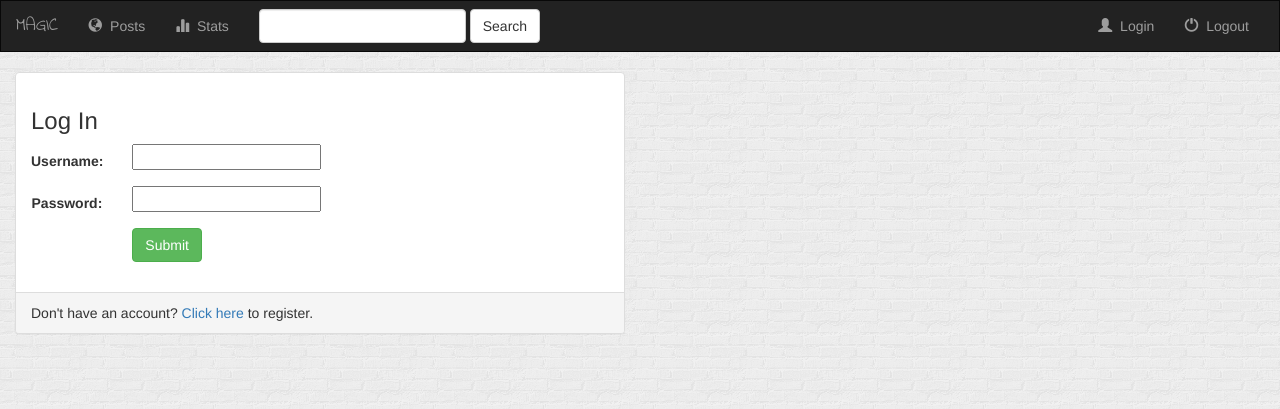
After one commit to voidmeistr/mtgapp, a Django app: page /logout_user/ in a window 1280 px wide. The commit adds this page. Shown: the top 409 px of the page. Run offline with Django 3.2, Linux system fonts and the light colour scheme; some libraries are stand-ins or nearby versions.

Commit message:
added user account,login,logout,register

```diff
--- /dev/null
+++ b/magic/forms.py
@@ -0,0 +1,9 @@
+from django.contrib.auth.models import User
+from django import forms
+
+class UserForm(forms.ModelForm):
+	password = forms.CharField(widget=forms.PasswordInput)
+
+	class Meta:
+		model = User
+		fields = ['username', 'email', 'password']
--- a/magic/templates/magic/base.html
+++ b/magic/templates/magic/base.html
@@ -1,7 +1,7 @@
 <!DOCTYPE html>
 <html>
 <head>
-	<title>Magic</title>
+	<title>{% block title %}{% endblock %}</title>
 	{% load staticfiles %}
 	<link rel="stylesheet" href="https://maxcdn.bootstrapcdn.com/bootstrap/3.3.7/css/bootstrap.min.css">
 	<link href="https://fonts.googleapis.com/css?family=Indie+Flower" rel="stylesheet">
@@ -47,12 +47,12 @@
 
 				<ul class="nav navbar-nav navbar-right">
 					<li class="">
-						<a href="{% url 'magic:index' %}">
+						<a href="{% url 'magic:login_user' %}">
 							<span class="glyphicon glyphicon-user" aria-hidden="true"></span>&nbsp; Login
 						</a>
 					</li>
 					<li class="">
-						<a href="{% url 'magic:index' %}">
+						<a href="{% url 'magic:logout_user' %}">
 							<span class="glyphicon glyphicon-off" aria-hidden="true"></span>&nbsp; Logout
 						</a>
 					</li>
--- a/magic/templates/magic/detail.html
+++ b/magic/templates/magic/detail.html
@@ -1,4 +1,5 @@
 {% extends 'magic/base.html' %}
+{% block title %}Post{% endblock %}
 
 {% block body %}
 	<h1>{{ post.title }}</h1>
--- a/magic/templates/magic/index.html
+++ b/magic/templates/magic/index.html
@@ -1,4 +1,5 @@
 {% extends 'magic/base.html' %}
+{% block title %}Index{% endblock %}
 
 {% block body %}
 	{% if all_posts %}
--- /dev/null
+++ b/magic/templates/magic/login.html
@@ -0,0 +1,49 @@
+{% extends 'magic/base.html' %}
+{% block title %}Log In{% endblock %}
+
+{% block body %}
+<div class="container-fluid">
+
+    <div class="row">
+        <div class="col-sm-12 col-md-6">
+            <div class="panel panel-default">
+                <div class="panel-body">
+                    <h3>Log In</h3>
+                    {% if error_message %}
+                        <p><strong>{{ error_message }}</strong></p>
+                    {% endif %}
+                    <form class="form-horizontal" role="form" action="{% url 'magic:login_user'%}" method="post" enctype="multipart/form-data">
+                        {% csrf_token %}
+                        <div class="form-group">
+                            <label class="control-label col-sm-2" for="id_username">
+                                Username:
+                            </label>
+                            <div class="col-sm-10">
+                                <input id="id_username" maxlength="30" name="username" type="text">
+                            </div>
+                        </div>
+                        <div class="form-group">
+                            <label class="control-label col-sm-2" for="id_password">
+                                Password:
+                            </label>
+                            <div class="col-sm-10">
+                                <input id="id_password" maxlength="30" name="password" type="password">
+                            </div>
+                        </div>
+                        <div class="form-group">
+                            <div class="col-sm-offset-2 col-sm-10">
+                                <button type="submit" class="btn btn-success">Submit</button>
+                            </div>
+                        </div>
+                    </form>
+                </div>
+                <div class="panel-footer">
+                    Don't have an account? <a href="{% url 'magic:register' %}">Click here</a> to register.
+                </div>
+            </div>
+        </div>
+    </div>
+
+</div>
+
+{% endblock %}
--- a/magic/urls.py
+++ b/magic/urls.py
@@ -4,6 +4,14 @@ from . import views
 app_name = 'magic'
 
 urlpatterns = [
+	#home page
 	url(r'^$', views.IndexView.as_view(), name='index'),
+	#registration page
+	url(r'^register/$', views.UserFormView.as_view(), name='register'),
+	#logout
+	url(r'^logout_user/$', views.logout_user, name='logout_user'),
+	#login
+    url(r'^login_user/$', views.login_user, name='login_user'),
+	#Post detail , /1/ ,/123/
 	url(r'^(?P<pk>[0-9]+)/$', views.DetailView.as_view(), name='detail'),
 ]
--- a/magic/views.py
+++ b/magic/views.py
@@ -1,15 +1,80 @@
 from django.views import generic
 from .models import Post
-
+from django.shortcuts import render, redirect
+from django.contrib.auth import authenticate, login, logout
+from django.views.generic.edit import CreateView, UpdateView, DeleteView
+from django.views.generic import View
+from .forms import UserForm
 # Create your views here.
 
+
 class IndexView(generic.ListView):
-	template_name = 'magic/index.html'
-	context_object_name = 'all_posts'
+    template_name = 'magic/index.html'
+    context_object_name = 'all_posts'
 
-	def get_queryset(self):
-		return Post.objects.all()
+    def get_queryset(self):
+        return Post.objects.all()
+
 
 class DetailView(generic.DetailView):
-	model = Post
-	template_name = 'magic/detail.html'
+    model = Post
+    template_name = 'magic/detail.html'
+
+# registration page / registration itself
+
+
+class UserFormView(View):
+    form_class = UserForm
+    template_name = 'magic/registration_form.html'
+
+    # blank
+    def get(self, request):
+        form = self.form_class(None)
+        return render(request, self.template_name, {'form': form})
+
+    # data to process
+    def post(self, request):
+        form = self.form_class(request.POST)
+
+        if form.is_valid():
+            user = form.save(commit=False)
+            # normalization of data
+            username = form.cleaned_data['username']
+            password = form.cleaned_data['password']
+            user.set_password(password)
+            user.save()
+
+            # returns USer object if everything is ok
+            user = authenticate(username=username, password=password)
+            if user is not None:
+                if user.is_active:
+
+                    login(request, user)
+                    return redirect('magic:index')
+
+        return render(request, self.template_name, {'form': form})
+
+
+def login_user(request):
+    if request.method == "POST":
+        username = request.POST['username']
+        password = request.POST['password']
+        user = authenticate(username=username, password=password)
+        if user is not None:
+            if user.is_active:
+                login(request, user)
+                all_posts = Post.objects.all()
+                return render(request, 'magic/index.html', {'all_posts': all_posts})
+            else:
+                return render(request, 'magic/login.html', {'error_message': 'Your account has been disabled'})
+        else:
+            return render(request, 'magic/login.html', {'error_message': 'Invalid login'})
+    return render(request, 'magic/login.html')
+
+def logout_user(request):
+    logout(request)
+    form = UserForm(request.POST or None)
+    context = {
+        "form": form,
+    }
+    return render(request, 'magic/login.html', context)
```
Also changed, not shown: magic/templates/magic/form_template.html (added, +9 -0 lines), magic/templates/magic/registration_form.html (added, +34 -0 lines), db.sqlite3.
